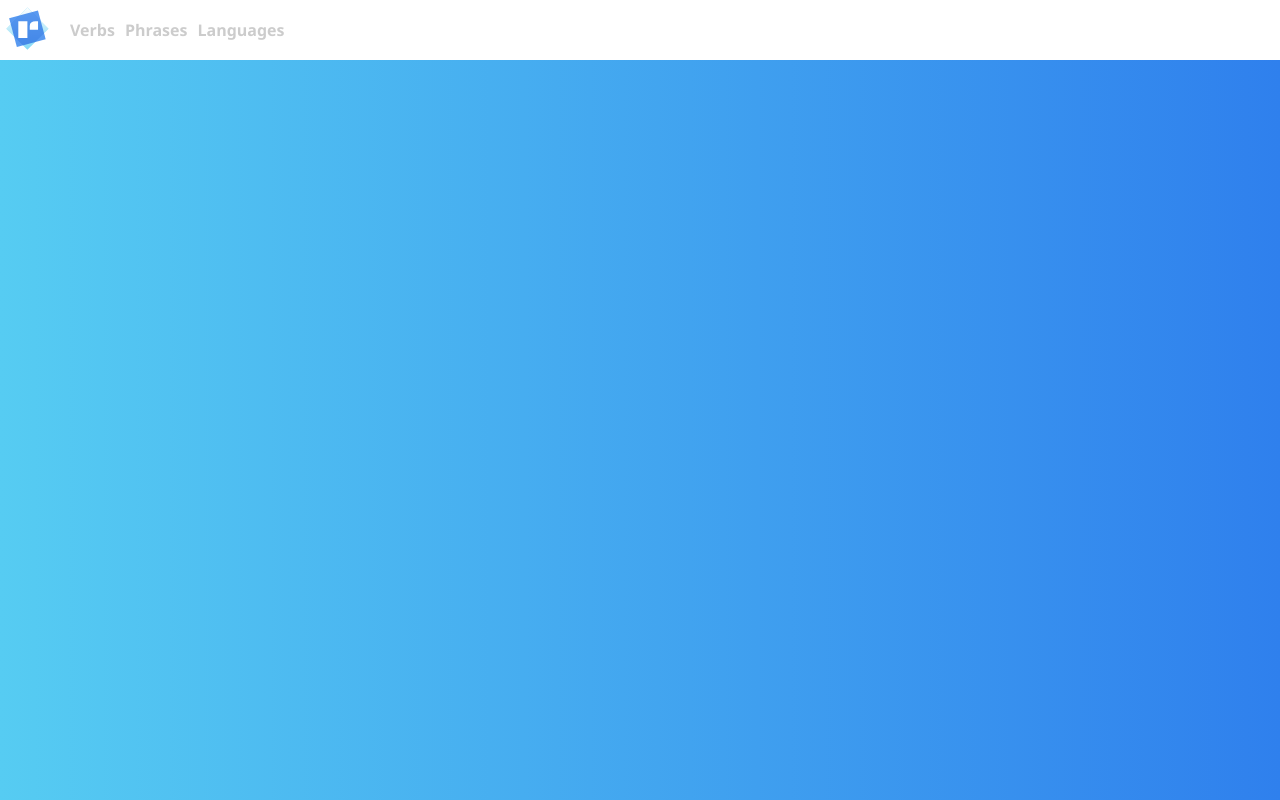
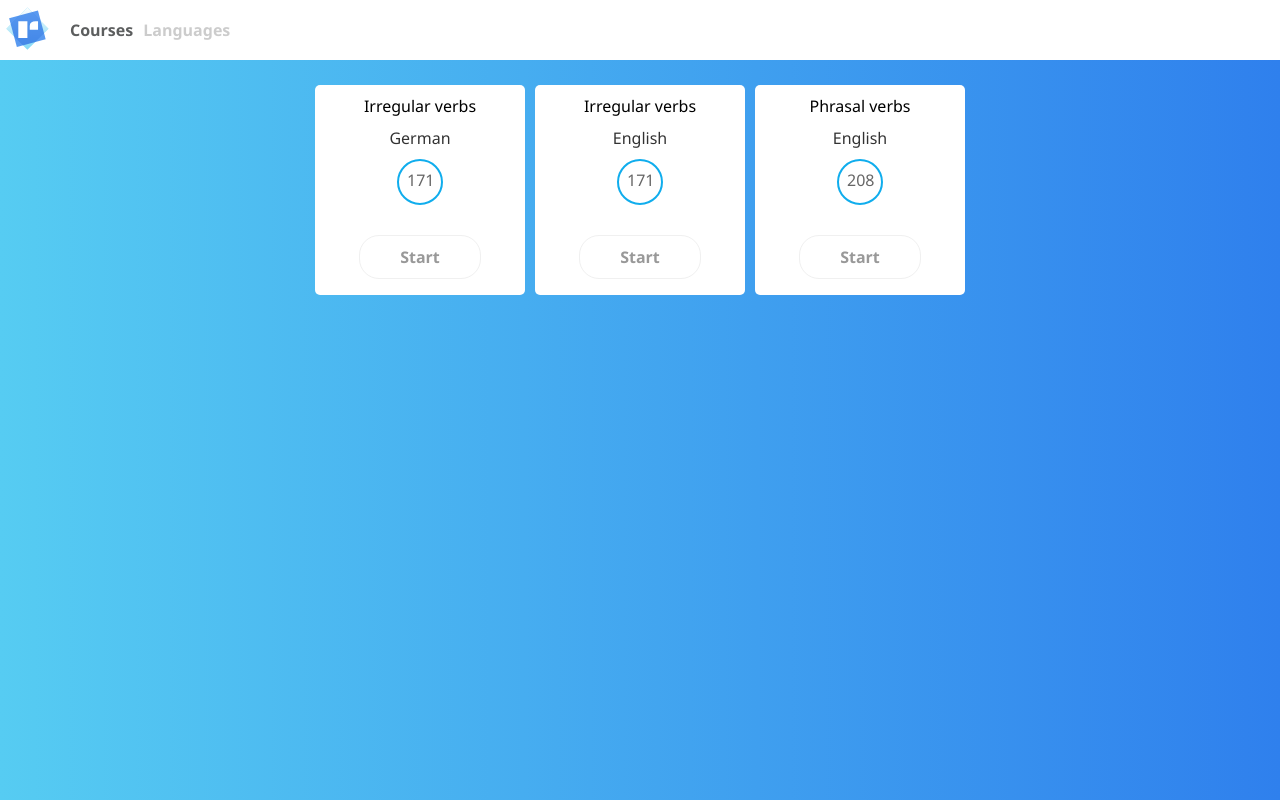
Before and after one commit to d-ivashchuk/irregio-react, a React (Create React App) app: page /courses in a window 1280 px wide. Built offline with nearby package versions, Linux system fonts and the light colour scheme.

Commit message:
refactor app/ add courses list

```diff
--- /dev/null
+++ b/src/components/CoursesList/Course/Course.tsx
@@ -0,0 +1,79 @@
+import * as React from "react";
+import styled from "../../../theme/styled-components";
+import { NavLink } from "react-router-dom";
+
+const StyledCourse = styled.div`
+  height: 200px;
+  width: 200px;
+  padding: 5px;
+  background: white;
+  border-radius: 5px;
+  display: flex;
+  align-items: center;
+  flex-direction: column;
+  a {
+    margin-top: 25px;
+    width: 100px;
+    text-align: center;
+    text-decoration: none;
+    font-weight: bold;
+    padding: 10px;
+    color: #999;
+    border: 1.5px solid #f0f0f0;
+    border-radius: 20px;
+    transition: all 0.3s;
+    &:hover {
+      background: #56ccf2;
+      border: 1.5px solid white;
+      color: white;
+      transition: all 0.3s;
+    }
+  }
+  &:hover {
+    box-shadow: 1px 0 16px rgba(33, 33, 33, 0.2);
+  }
+`;
+
+const CourseName = styled.div`
+  font-weight: 500;
+`;
+const Language = styled.div`
+  font-weight: 400;
+  opacity: 0.8;
+`;
+
+const ItemsNumber = styled.div`
+  border-radius: 50%;
+  margin: 5px auto 0 auto;
+  width: 26px;
+  height: 26px;
+  padding: 8px;
+  background: #fff;
+  border: 2px solid #10aded;
+  color: #666;
+  text-align: center;
+`;
+
+interface IProps {
+  courseName: string;
+  itemsNumber: number;
+  languageIcon?: any;
+  language: string;
+  link: string;
+}
+
+class CourseList extends React.Component<IProps, {}> {
+  public render() {
+    return (
+      <StyledCourse>
+        <CourseName>{this.props.courseName}</CourseName>
+        <Language>{this.props.language}</Language>
+        <ItemsNumber>{this.props.itemsNumber}</ItemsNumber>
+
+        <NavLink to={this.props.link}>Start</NavLink>
+      </StyledCourse>
+    );
+  }
+}
+
+export default CourseList;
--- a/src/components/CoursesList/CoursesList.tsx
+++ b/src/components/CoursesList/CoursesList.tsx
@@ -0,0 +1,54 @@
+import * as React from "react";
+import styled from "../../theme/styled-components";
+import Course from "./Course/Course";
+
+import germanVerbs from "../../containers/data/ge";
+import englishVerbs from "../../containers/data/en";
+
+import englishPhrasalVerbs from "../../containers/data/phrasalVerbsEn";
+// import germanPhrasalVerbs from "../../containers/data/phrasalVerbsDe";
+
+const StyledCourseList = styled.div`
+  display: flex;
+  padding: 20px;
+  flex-wrap: wrap;
+  justify-content: center;
+  div {
+    margin: 5px;
+  }
+`;
+
+class CourseList extends React.Component<{}> {
+  public render() {
+    return (
+      <StyledCourseList>
+        <Course
+          courseName="Irregular verbs"
+          language="German"
+          itemsNumber={germanVerbs.data.length}
+          link="/verbs/de/learn"
+        />
+        <Course
+          courseName="Irregular verbs"
+          language="English"
+          itemsNumber={englishVerbs.data.length}
+          link="/verbs/en/learn"
+        />
+        <Course
+          courseName="Phrasal verbs"
+          itemsNumber={englishPhrasalVerbs.data.length}
+          language="English"
+          link="/phrasals/learn"
+        />
+        {/* <Course
+          courseName="Phrasal verbs"
+          itemsNumber={germanPhrasalVerbs.data.length}
+          language="German"
+          link="/verbs/learn"
+        /> */}
+      </StyledCourseList>
+    );
+  }
+}
+
+export default CourseList;
--- a/src/components/Home/Home.tsx
+++ b/src/components/Home/Home.tsx
@@ -51,7 +51,7 @@ class Home extends React.Component<{}> {
           and mastering them with the help of powerful yet simple tool
         </StyledInfo>
         <LinkContainer>
-          <NavLink to="/verbs/learn">Get started</NavLink>
+          <NavLink to="/courses">Get started</NavLink>
         </LinkContainer>
       </StyledHome>
     );
--- a/src/components/Practice/Practice.tsx
+++ b/src/components/Practice/Practice.tsx
@@ -43,7 +43,7 @@ const StyledTranslation = styled.div`
   color: #f0f0f0;
   opacity: 0.4;
   font-size: 2rem;
-  top: -15px;
+  top: -13px;
 `;
 const StyledRedo = styled.button`
   margin: 20px auto 0 auto;
--- a/src/containers/App/App.tsx
+++ b/src/containers/App/App.tsx
@@ -10,6 +10,7 @@ import Home from "../../components/Home/Home";
 import IrregularVerbs from "../../containers/IrregularVerbs/IrregularVerbs";
 
 import { injectGlobal } from "../../theme/styled-components";
+import CourseList from "../../components/CoursesList/CoursesList";
 
 injectGlobal`*{
   margin:0;
@@ -71,6 +72,13 @@ class App extends React.Component<{}, {}> {
               );
             }}
           />
+          <Route
+            path="/courses"
+            exact={true}
+            render={() => {
+              return <CourseList />;
+            }}
+          />
         </React.Fragment>
       </BrowserRouter>
     );
--- a/src/containers/IrregularVerbs/IrregularVerbs.tsx
+++ b/src/containers/IrregularVerbs/IrregularVerbs.tsx
@@ -5,11 +5,11 @@ import { withRouter } from "react-router-dom";
 import { RouteComponentProps } from "react-router";
 import { NavLink } from "react-router-dom";
 
-import de from "../data/data";
+import de from "../data/ge";
 import en from "../data/en";
 
-import deIcon from "../../assets/de.svg";
-import enIcon from "../../assets/uk.svg";
+// import deIcon from "../../assets/de.svg";
+// import enIcon from "../../assets/uk.svg";
 
 import ProgressBar from "../../components/ProgressBar/ProgressBar";
 
@@ -40,14 +40,14 @@ const LinkContainer = styled.div`
     transition: all 0.3s, opacity 0.3s;
   }
 `;
-const FlagContainer = styled.div`
-  margin: 20px auto 20px auto;
-  height: 40px;
-  width: 40px;
-  &:hover {
-    cursor: pointer;
-  }
-`;
+// const FlagContainer = styled.div`
+//   margin: 20px auto 20px auto;
+//   height: 40px;
+//   width: 40px;
+//   &:hover {
+//     cursor: pointer;
+//   }
+// `;
 
 interface IState {
   currentPastForm: string;
@@ -86,6 +86,18 @@ class IrregularVerbs extends React.Component<IProps, IState> {
     verbs: de
   };
 
+  public componentDidMount() {
+    if (
+      this.props.location.pathname === "/verbs/en/learn" ||
+      this.props.location.pathname === "/verbs/en/practice"
+    ) {
+      this.setState({
+        filteredVerbs: en.data,
+        language: "en",
+        verbs: en
+      });
+    }
+  }
   public componentDidUpdate() {
     if (
       this.state.currentPastForm ===
@@ -249,35 +261,6 @@ class IrregularVerbs extends React.Component<IProps, IState> {
     });
   };
 
-  public toggleLanguage = () => {
-    if (this.state.language === "de") {
-      this.setState({
-        ...this.state,
-        filteredVerbs: en.data,
-        language: "en",
-        verbs: en,
-        progress: 0,
-        fractionCompleted: 0,
-        hintsTaken: 0,
-        isCompleted: false,
-        pastFormHint: "",
-        perfectFormHint: ""
-      });
-    } else if (this.state.language === "en") {
-      this.setState({
-        ...this.state,
-        filteredVerbs: de.data,
-        language: "de",
-        verbs: de,
-        progress: 0,
-        fractionCompleted: 0,
-        hintsTaken: 0,
-        isCompleted: false,
-        pastFormHint: "",
-        perfectFormHint: ""
-      });
-    }
-  };
   public resetProgress = () => {
     this.setState({
       ...this.state,
@@ -371,23 +354,26 @@ class IrregularVerbs extends React.Component<IProps, IState> {
         </Practice>
       </React.Fragment>
     );
-    console.log(learn, practice);
     return (
       <React.Fragment>
         <LinkContainer>
-          <NavLink to="/verbs/learn">Learn</NavLink>
-          <NavLink to="/verbs/practice">Practice</NavLink>
-          <FlagContainer>
+          <NavLink to={`/verbs/${language}/learn`}>Learn</NavLink>
+          <NavLink to={`/verbs/${language}/practice`}>Practice</NavLink>
+          {/* <FlagContainer>
             {language === "de" ? (
               <img src={deIcon} onClick={this.toggleLanguage} />
             ) : (
               <img src={enIcon} onClick={this.toggleLanguage} />
             )}
-          </FlagContainer>
+          </FlagContainer> */}
         </LinkContainer>
 
-        {this.props.location.pathname === "/verbs/learn" ? learn : null}
-        {this.props.location.pathname === "/verbs/practice" ? practice : null}
+        {this.props.location.pathname === `/verbs/${language}/learn`
+          ? learn
+          : null}
+        {this.props.location.pathname === `/verbs/${language}/practice`
+          ? practice
+          : null}
       </React.Fragment>
     );
   }
--- a/src/containers/PhrasalVerbs/PhrasalVerbsEn/PhrasalVerbsEn.tsx
+++ b/src/containers/PhrasalVerbs/PhrasalVerbsEn/PhrasalVerbsEn.tsx
@@ -7,7 +7,7 @@ import { NavLink } from "react-router-dom";
 import ProgressBar from "../../../components/ProgressBar/ProgressBar";
 
 import Button from "../../../ui/button/button";
-import phrasalVerbs from "../../data/phrasalVerbs";
+import phrasalVerbs from "../../data/phrasalVerbsEn";
 
 const StyledPhrasalVerbs = styled.div`
   display: flex;
--- a/src/ui/navi/navigation.tsx
+++ b/src/ui/navi/navigation.tsx
@@ -48,9 +48,9 @@ const Navi: React.StatelessComponent<IProps> = props => (
     <NavLink to="/">
       <Icon height="65px" width="65px" />
     </NavLink>
-
-    <NavLink to="/verbs/learn">Verbs</NavLink>
-    <NavLink to="/phrasals/learn">Phrases</NavLink>
+    {/* <NavLink to="/verbs/learn">Verbs</NavLink>
+    <NavLink to="/phrasals/learn">Phrases</NavLink> */}
+    <NavLink to="/courses">Courses</NavLink>
     <NavLink to="/supported-languages">Languages</NavLink>
   </StyledNavi>
 );
```
Also changed, not shown: src/containers/data/ge.ts (renamed from src/containers/data/data.ts), src/containers/data/phrasalVerbsEn.ts (renamed from src/containers/data/phrasalVerbs.ts), src/containers/data/phrasalVerbsGe.ts (renamed from src/containers/data/phrasalVerbsDe.ts).
